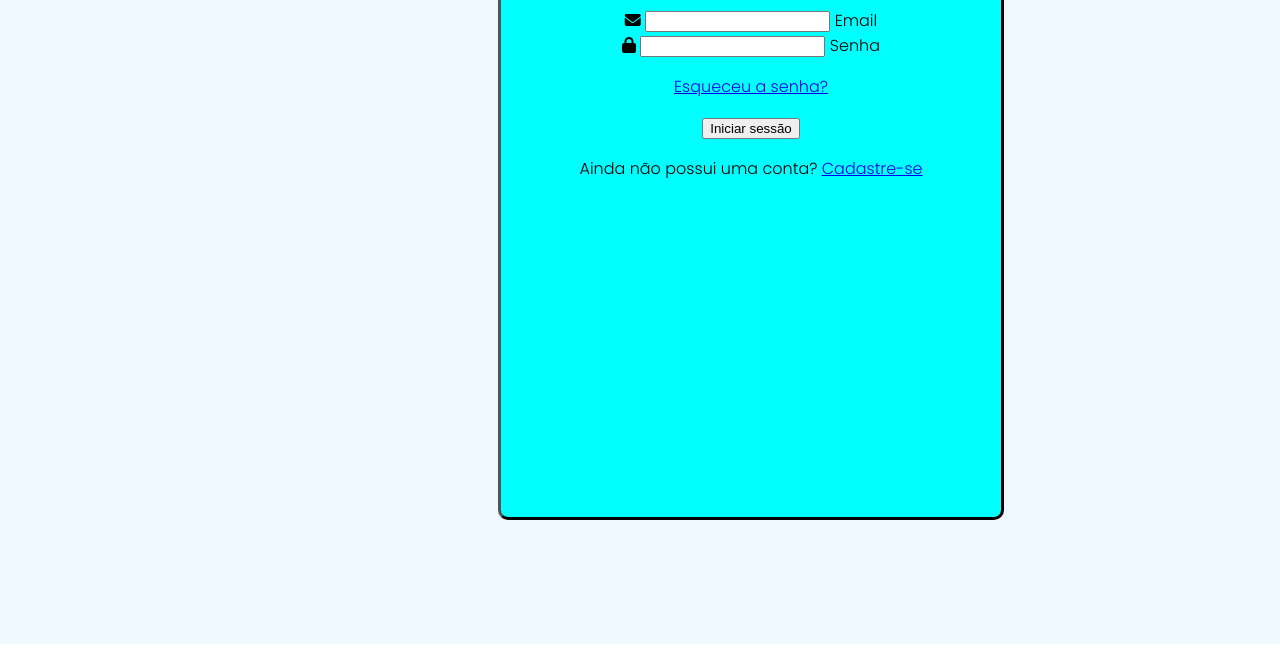
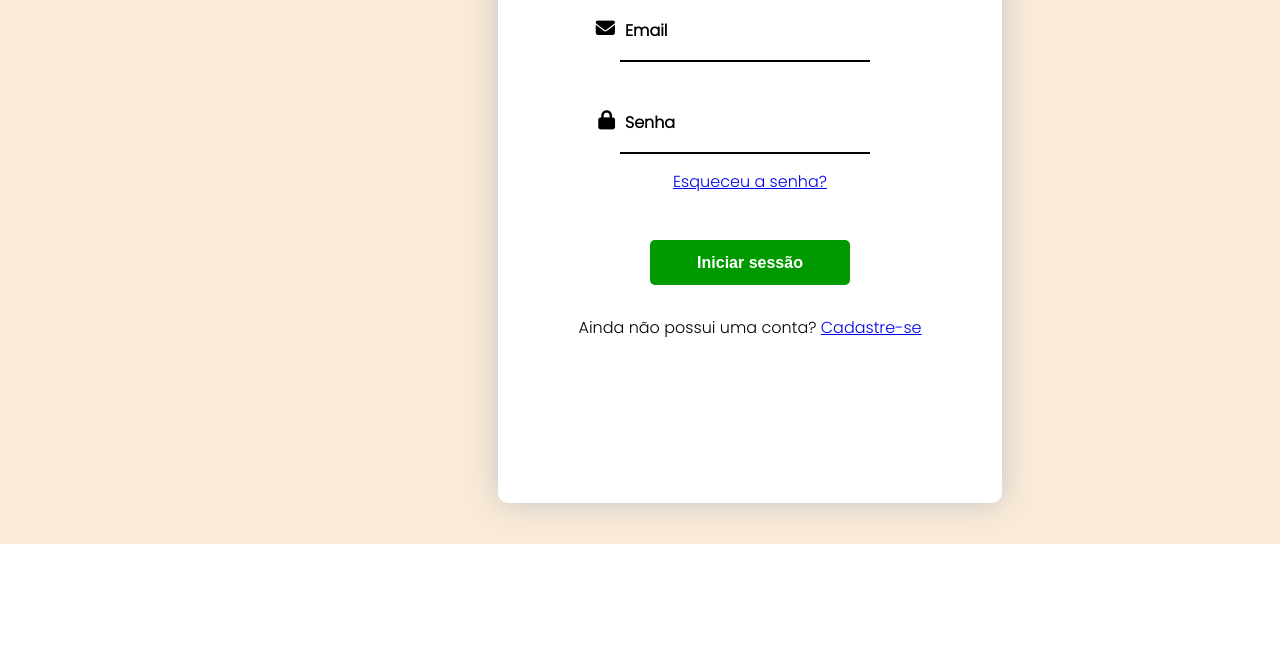
Before and after one commit to fernandoCesarFreitas/SistemaGestaoDeEventos, a plain HTML site: page Frontend/Home/Login/Login.html in a window 1280 px wide. Shown: the part 204-856 px from the top of the page. After the commit the page ends 800 px from the top, so only its background shows below. Drawn offline with Linux system fonts and the light colour scheme; a web font is replaced by a local one.

Commit message:
Update Login.css

```diff
--- a/Frontend/Home/Login/Login.css
+++ b/Frontend/Home/Login/Login.css
@@ -1,35 +1,92 @@
 main {
-    width: 1475px;
-    height: 800px;
+    width: 1490px;
+    height: 700px;
     margin-top: -10px;
     margin-left: -10px;
     margin-right: -10px;
+    margin-bottom: -10px;
     padding-top: 50px;
-    background-color: aliceblue;
+    background-color: antiquewhite;
 }
 
 .login {
     width: 500px;
     height: 600px;
+    margin-top: -15px;
     margin-left: 500px;
     padding-top: 70px;
-    background-color: aqua;
-    border-style: outset;
-    border-color: black;
+    background-color: #fff;
+    border: 2px solid rgba(255, 255, 255, .5);
     border-radius: 10px;
-    font-family: 'Kdam Thmor Pro', sans-serif;
+    box-shadow: 0 0 30px #c3c3c3;
     font-family: 'Poppins', sans-serif;
     text-align: center;
 }
 
-.email {
-    margin-top: 100px;
+.contendo-input {
+    position: relative;
+    width: 250px;
+    height: 60px;
+    border-bottom: 2px solid #000;
+    margin: 30px 120px;
 }
 
-.password {
-    margin-top: 30px;
+.contendo-input label {
+    position: absolute;
+    top: 50%;
+    left: 5px;
+    transform: translateY(-50%);
+    font-size: 1em;
+    font-weight: 600;
+    pointer-events: none;
+    transition: .5s;
+    color: #000;
 }
 
-.enter-btn {
- margin-top: 30px;
+.contendo-input input:focus~label,
+.contendo-input input:valid~label {
+    top: 25px;
 }
+
+.contendo-input input {
+    width: 100%;
+    height: 100%;
+    margin-top: 20px;
+    background: transparent;
+    border: none;
+    outline: none;
+    font-size: 1em;
+    font-weight: 400;
+    color: #000;
+    padding: 0 35px 0 5px;
+}
+
+.contendo-input .icone {
+    position: absolute;
+    right: 255px;
+    font-size: 1.2em;
+    color:#000;
+    line-height: 57px;
+}
+
+.esqueceu-senha {
+    margin-top: -15px;
+}
+
+.btn {
+    width: 200px;
+    height: 45px;
+    margin-top: 30px;
+    border: none;
+    outline: none;
+    border-radius: 5px;
+    cursor: pointer;
+    font-size: 1em;
+    font-weight: bold;
+    background-color: #090f;
+    color: #fff;
+    }
+
+    .cadastrar {
+        margin-top: 30px;
+    }
```
